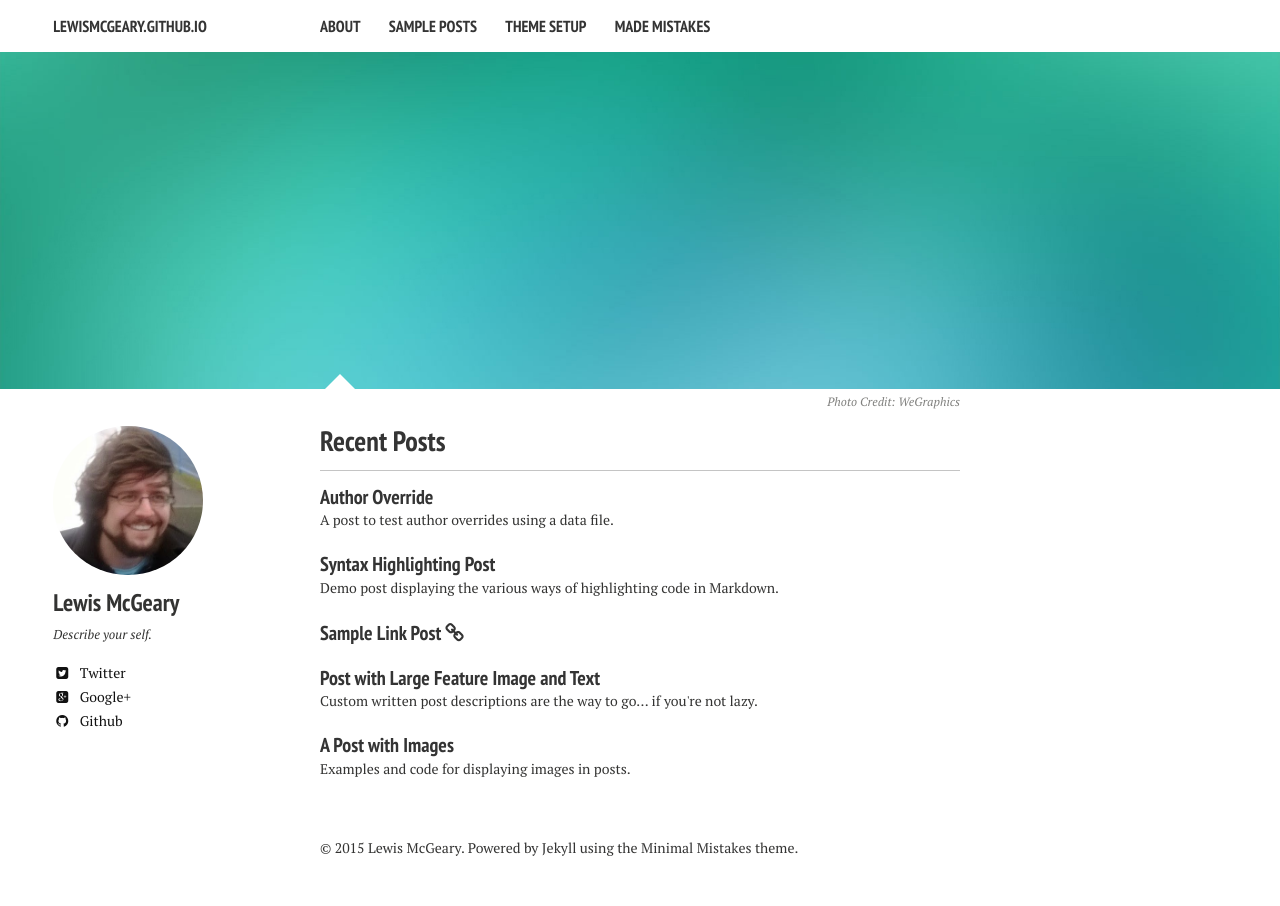
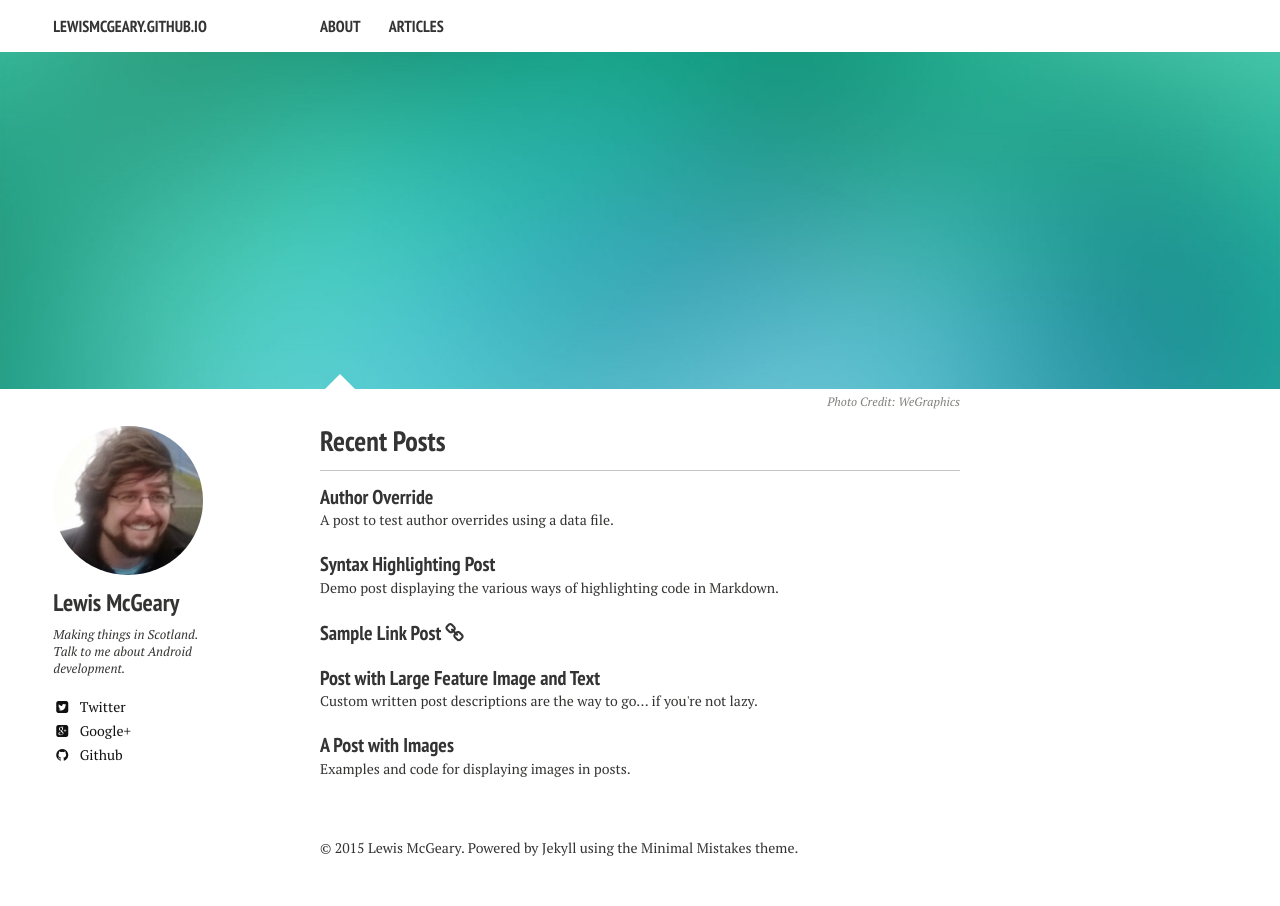
Before and after one commit to lewismcgeary/lewismcgeary.github.io, a Jekyll site: the page built from index.md, in a window 1280 px wide. Built offline with Jekyll 4.4.1, drawn with Linux system fonts in a browser that asks for light colours; nearby versions of some CDN libraries.

Commit message:
update site navigation options and stop using menu button on mobile

```diff
--- a/_config.yml
+++ b/_config.yml
@@ -29,13 +29,13 @@ kramdown:
 owner:
   name: Lewis McGeary
   avatar: bio-photo.jpg
-  bio: "Describe your self."
+  bio: "Making things in Scotland. Talk to me about Android development."
   email:
   disqus-shortname:
   twitter: lewismcgeary
   facebook: #username
   google:
-    plus: lewismcgeary
+    plus: LewisMcGeary
     analytics:
     verify:
     ad-client:
--- a/_data/navigation.yml
+++ b/_data/navigation.yml
@@ -3,11 +3,5 @@
 - title: About
   url: /about/
 
-- title: Sample Posts
+- title: Articles
   url: /posts/
-
-- title: Theme Setup
-  url: /theme-setup/
-
-- title: Made Mistakes
-  url: http://mademistakes.com
--- a/_includes/_author-bio.html
+++ b/_includes/_author-bio.html
@@ -12,6 +12,7 @@
 
   <h3 itemprop="name">{{ author.name }}</h3>
   <p>{{ author.bio }}</p>
+  <div>
   {% if author.email %}<a href="mailto:{{ author.email }}" class="author-social" target="_blank"><i class="fa fa-fw fa-envelope-square"></i> Email</a>{% endif %}
   {% if author.twitter %}<a href="http://twitter.com/{{ author.twitter }}" class="author-social" target="_blank"><i class="fa fa-fw fa-twitter-square"></i> Twitter</a>{% endif %}
   {% if author.facebook %}<a href="http://facebook.com/{{ author.facebook }}" class="author-social" target="_blank"><i class="fa fa-fw fa-facebook-square"></i> Facebook</a>{% endif %}
@@ -33,3 +34,4 @@
   {% if author.flickr %}<a href="http://www.flickr.com/{{ author.flickr }}" class="author-social" target="_blank"><i class="fa fa-fw fa-flickr"></i> Flickr</a>{% endif %}
   {% if author.codepen %}<a href="http://codepen.io/{{ author.codepen }}" class="author-social" target="_blank"><i class="fa fa-fw fa-codepen"></i> CodePen</a>{% endif %}
 </div>
+</div>
--- a/_includes/_navigation.html
+++ b/_includes/_navigation.html
@@ -3,7 +3,6 @@
 		<a href="{{ site.url }}/">{{ site.title }}</a>
 	</div><!-- /.site-name -->
 	<div class="top-navigation">
-		<nav role="navigation" id="site-nav" class="nav">
 		    <ul>
 		        {% for link in site.data.navigation %}
 				    {% if link.url contains 'http' %}
@@ -14,6 +13,5 @@
 				    <li><a href="{{ domain }}{{ link.url }}" {% if link.url contains 'http' %}target="_blank"{% endif %}>{{ link.title }}</a></li>
 				{% endfor %}
 		    </ul>
-		</nav>
 	</div><!-- /.top-navigation -->
 </div><!-- /.navigation-wrapper -->
--- a/_sass/page.scss
+++ b/_sass/page.scss
@@ -65,10 +65,9 @@ body {
 		list-style-type: none;
 	}
 	li {
-		display: block;
+		display: inline;
 		list-style-type: none;
-		border-bottom: 1px solid lighten($black,80);
-		border-bottom: 1px solid fade($black,10);
+		margin-right: 25px;
 		@include font-rem(16);
 		&:last-child {
 			border-bottom: 0 solid transparent;
@@ -80,7 +79,7 @@ body {
 			border-bottom: 0 solid transparent;
 		}
 		a {
-			display: block;
+			display: inline;
 			padding: 10px 0;
 			decoration: none;
 			border-bottom: 0 solid transparent;
```
